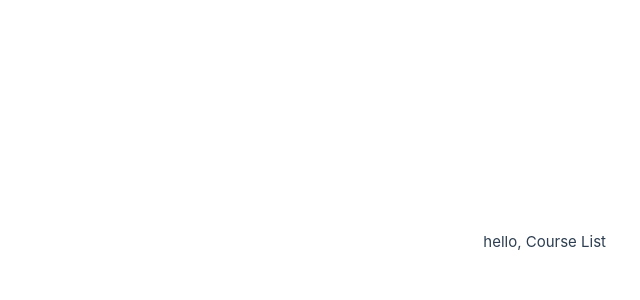
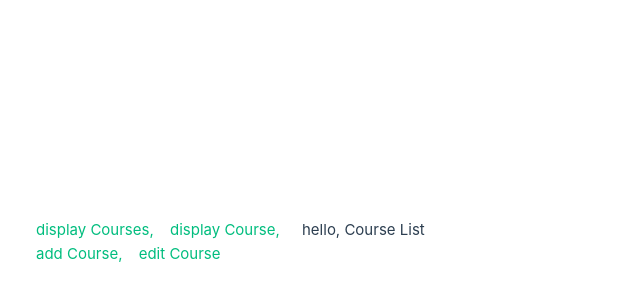
Before and after one commit to JennaStilling/course-listing-t6-frontend, a Vue app: page / in a window 1280 px wide. Shown: the part 158-458 px from the top of the page, without its empty margins (34-674 px from the left). Built offline with nearby package versions, Linux system fonts and the light colour scheme.

Commit message:
Routing is now testable

```diff
--- a/package.json
+++ b/package.json
@@ -10,6 +10,7 @@
   },
   "dependencies": {
     "axios": "^1.7.7",
+    "cross-env": "^7.0.3",
     "vue": "^3.4.29",
     "vue-router": "^4.4.5"
   },
--- /dev/null
+++ b/src/App.vue
@@ -0,0 +1,30 @@
+<script setup>
+import CourseServices from "./services/CourseServices.js";
+import { useRouter } from "vue-router";
+import { ref } from "vue";
+</script>
+
+<template>
+  <div id="app">
+    <div>
+      <router-link :to="{ name: 'courses' }">
+        <a>display Courses, </a>
+      </router-link>
+
+      <router-link :to="{ name: 'course', params: { id: 5 } }">
+        <a>display Course, </a>
+      </router-link>
+
+      <router-link :to="{ name: 'addCourse' }">
+        <a>add Course, </a>
+      </router-link>
+
+      <router-link :to="{ name: 'editCourse', params: { id: 5 } }">
+        <a>edit Course</a>
+      </router-link>
+    </div>
+    <router-view />
+  </div>
+</template>
+
+<style></style>
--- a/src/main.js
+++ b/src/main.js
@@ -1,8 +1,8 @@
-import './assets/main.css'
+import './assets/style.css'
 
 import router from "./router.js";
 
 import { createApp } from 'vue'
-import FirstPage from './views/CourseList.vue' //directory for first page
+import App from './App.vue' //directory for first page
 
-createApp(FirstPage).mount('#app')
+createApp(App).use(router).mount('#app');
--- a/src/router.js
+++ b/src/router.js
@@ -15,9 +15,9 @@ const router = createRouter({
     },
     {
       path: "/course/:id",
-      name: "course ",
+      name: "course",
       component: DisplayCourse,
-	  props: true,
+	    props: true,
     },
     {
       path: "/add",
--- a/src/views/CourseList.vue
+++ b/src/views/CourseList.vue
@@ -1,13 +1,13 @@
 <script setup>
 import CourseServices from "../services/CourseServices.js";
+import { useRouter } from "vue-router";
 import { ref } from "vue";
 </script>
 
 <template>
     <div>
+        <div>
         hello, Course List
-    </div>
-    <div>
-
+        </div>
     </div>
 </template>
```
Also changed, not shown: src/assets/style.css (renamed from src/assets/main.css), 1 other file (tests, documents, lock files or other folders).
